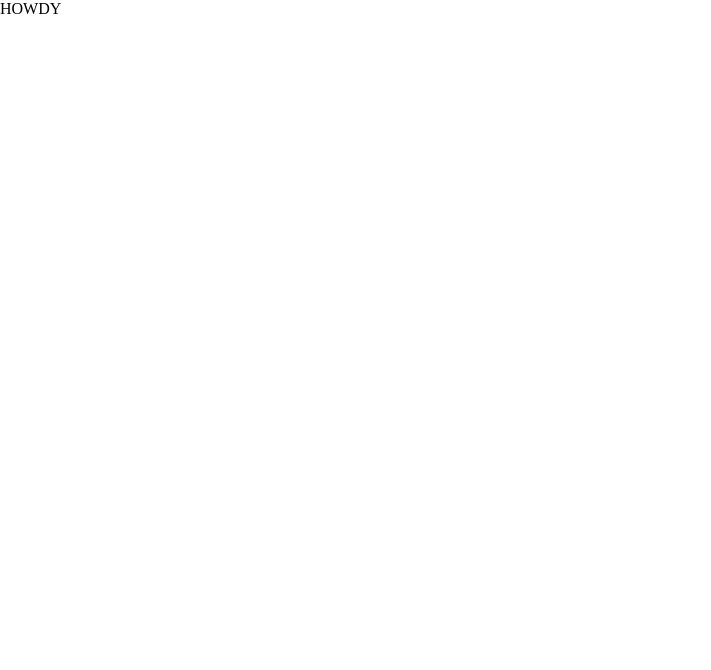
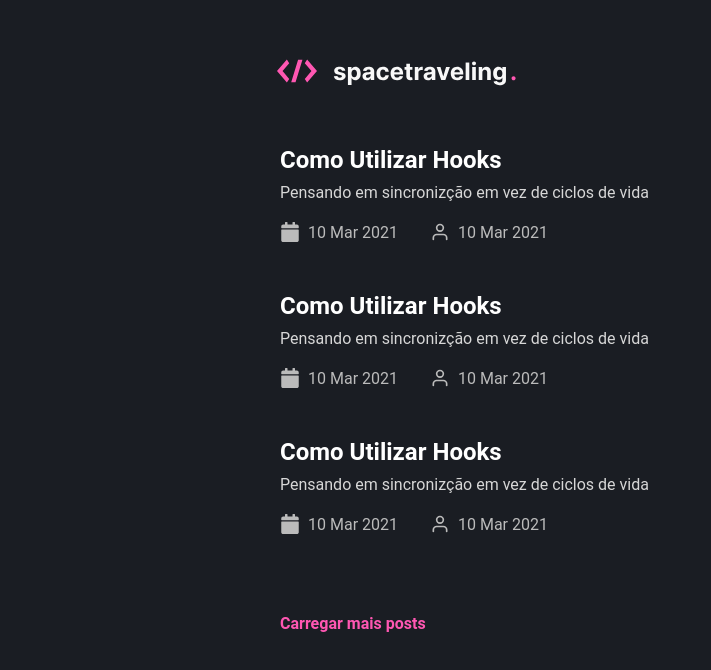
Before and after one commit to andrecampll/spacetraveling, a Next.js app: page / in a window 1280 px wide. Shown: the top 670 px of the page, without its empty margins (0-711 px from the left). Built offline with nearby package versions, Linux system fonts and the light colour scheme.

Commit message:
Adding home structure + styles

```diff
--- a/package.json
+++ b/package.json
@@ -25,6 +25,7 @@
     "@types/node": "^14.14.31",
     "@types/prismic-dom": "^2.1.1",
     "@types/react": "^17.0.2",
+    "@types/react-icons": "^3.0.0",
     "@typescript-eslint/eslint-plugin": "^4.16.1",
     "@typescript-eslint/parser": "^4.16.1",
     "babel-jest": "^26.6.3",
--- a/src/components/Header/header.module.scss
+++ b/src/components/Header/header.module.scss
@@ -1 +1,14 @@
-// TODO
+.headerContainer {
+  height: 5rem;
+  margin-top: 2rem;
+}
+
+.headerContent {
+  max-width: 1120px;
+  height: 5rem;
+  margin: 0 auto;
+  padding: 0 12.3rem;
+
+  display: flex;
+  align-items: center;
+}
--- a/src/components/Header/index.tsx
+++ b/src/components/Header/index.tsx
@@ -1,3 +1,11 @@
-export default function Header() {
-  // TODO
+import styles from './header.module.scss';
+
+export default function Header(): JSX.Element {
+  return (
+    <header className={styles.headerContainer}>
+      <div className={styles.headerContent}>
+        <img src="/img/logo.svg" alt="spacetraveling logo" />
+      </div>
+    </header>
+  );
 }
--- a/src/pages/_app.tsx
+++ b/src/pages/_app.tsx
@@ -1,8 +1,14 @@
 import { AppProps } from 'next/app';
+import Header from '../components/Header';
 import '../styles/globals.scss';
 
 function MyApp({ Component, pageProps }: AppProps): JSX.Element {
-  return <Component {...pageProps} />;
+  return (
+    <>
+      <Header />
+      <Component {...pageProps} />
+    </>
+  );
 }
 
 export default MyApp;
--- a/src/pages/home.module.scss
+++ b/src/pages/home.module.scss
@@ -1 +1,74 @@
 // TODO
+.container {
+  max-width: 1120px;
+  margin: 0 auto;
+  padding: 0 2rem;
+}
+
+.posts {
+  max-width: 720px;
+  margin: 0 auto;
+  margin-top: 2rem;
+
+  a {
+    display: block;
+
+    &:hover strong {
+      color: var(--pink);
+    }
+
+    & + a {
+      margin-top: 2rem;
+      padding-top: 1rem;
+    }
+
+    strong {
+      font-size: 1.5rem;
+      color: var(--white);
+      line-height: 2rem;
+      transition: color 0.2s;
+    }
+
+    p {
+      color: var(--gray-750);
+      margin-top: 0.25rem;
+      line-height: 1.625rem;
+    }
+
+    footer {
+      display: flex;
+      margin-top: 1rem;
+
+      > div {
+        display: flex;
+        align-items: center;
+
+        span {
+          color: var(--gray-800);
+          margin-left: 0.5rem;
+        }
+
+        time {
+          color: var(--gray-800);
+          margin-left: 0.5rem;
+        }
+
+        svg {
+          color: var(--gray-800);
+        }
+      }
+
+      div + div {
+        margin-left: 2rem;
+      }
+    }
+  }
+
+  button {
+    margin-top: 5rem;
+    background: transparent;
+    border: 0;
+    color: var(--pink);
+    font-weight: 600;
+  }
+}
--- a/src/pages/index.tsx
+++ b/src/pages/index.tsx
@@ -1,4 +1,8 @@
 import { GetStaticProps } from 'next';
+import Head from 'next/head';
+import Link from 'next/link';
+import { FaCalendar } from 'react-icons/fa';
+import { FiUser } from 'react-icons/fi';
 
 import { getPrismicClient } from '../services/prismic';
 
@@ -24,8 +28,69 @@ interface HomeProps {
   postsPagination: PostPagination;
 }
 
-export default function Home() {
-  return <div>HOWDY</div>;
+export default function Home(): JSX.Element {
+  return (
+    <>
+      <Head>
+        <title>Home | spacetraveling</title>
+      </Head>
+
+      <main className={styles.container}>
+        <div className={styles.posts}>
+          <Link href="aa">
+            <a>
+              <strong>Como Utilizar Hooks</strong>
+              <p>Pensando em sincronizção em vez de ciclos de vida</p>
+              <footer>
+                <div>
+                  <FaCalendar size={20} />
+                  <time>10 Mar 2021</time>
+                </div>
+                <div>
+                  <FiUser size={20} />
+                  <span>10 Mar 2021</span>
+                </div>
+              </footer>
+            </a>
+          </Link>
+          <Link href="aa">
+            <a>
+              <strong>Como Utilizar Hooks</strong>
+              <p>Pensando em sincronizção em vez de ciclos de vida</p>
+              <footer>
+                <div>
+                  <FaCalendar size={20} />
+                  <time>10 Mar 2021</time>
+                </div>
+                <div>
+                  <FiUser size={20} />
+                  <span>10 Mar 2021</span>
+                </div>
+              </footer>
+            </a>
+          </Link>
+          <Link href="aa">
+            <a>
+              <strong>Como Utilizar Hooks</strong>
+              <p>Pensando em sincronizção em vez de ciclos de vida</p>
+              <footer>
+                <div>
+                  <FaCalendar size={20} />
+                  <time>10 Mar 2021</time>
+                </div>
+                <div>
+                  <FiUser size={20} />
+                  <span>10 Mar 2021</span>
+                </div>
+              </footer>
+            </a>
+          </Link>
+
+          <button type="button">Carregar mais posts</button>
+        </div>
+      </main>
+    </>
+  );
 }
 
 // export const getStaticProps = async () => {
--- a/src/styles/globals.scss
+++ b/src/styles/globals.scss
@@ -4,4 +4,41 @@
   padding: 0;
 }
 
-// TODO
+:root {
+  --white: #ffffff;
+  --pink: #FF57B2;
+  --black: #1A1D23;
+
+  --gray-750: #D7D7D7;
+  --gray-800: #BBBBBB;
+}
+
+body {
+  background-color: var(--black);
+  color: var(--white);
+}
+
+body, input, textarea, select, button {
+  font: 400 1rem 'Roboto', sans-serif;
+}
+
+@media (max-width: 1080px) {
+  html {
+    font-size: 93.75%;
+  }
+}
+
+@media (max-width: 720px) {
+  html {
+    font-size: 87.5%;
+  }
+}
+
+button {
+  cursor: pointer;
+}
+
+a {
+  color: inherit;
+  text-decoration: none;
+}
```
Also changed, not shown: public/img/logo.svg (added), 1 other file (tests, documents, lock files or other folders).
